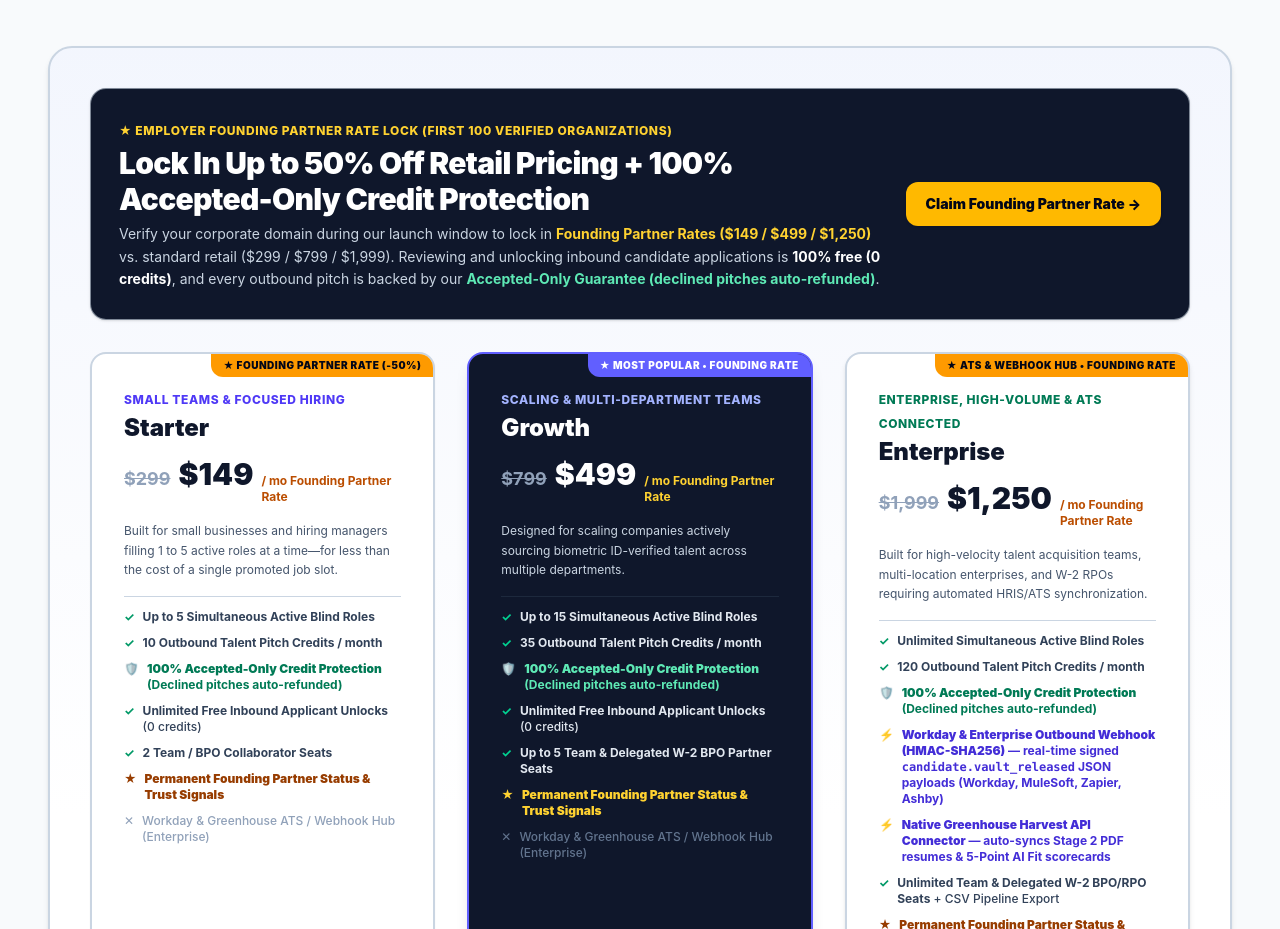
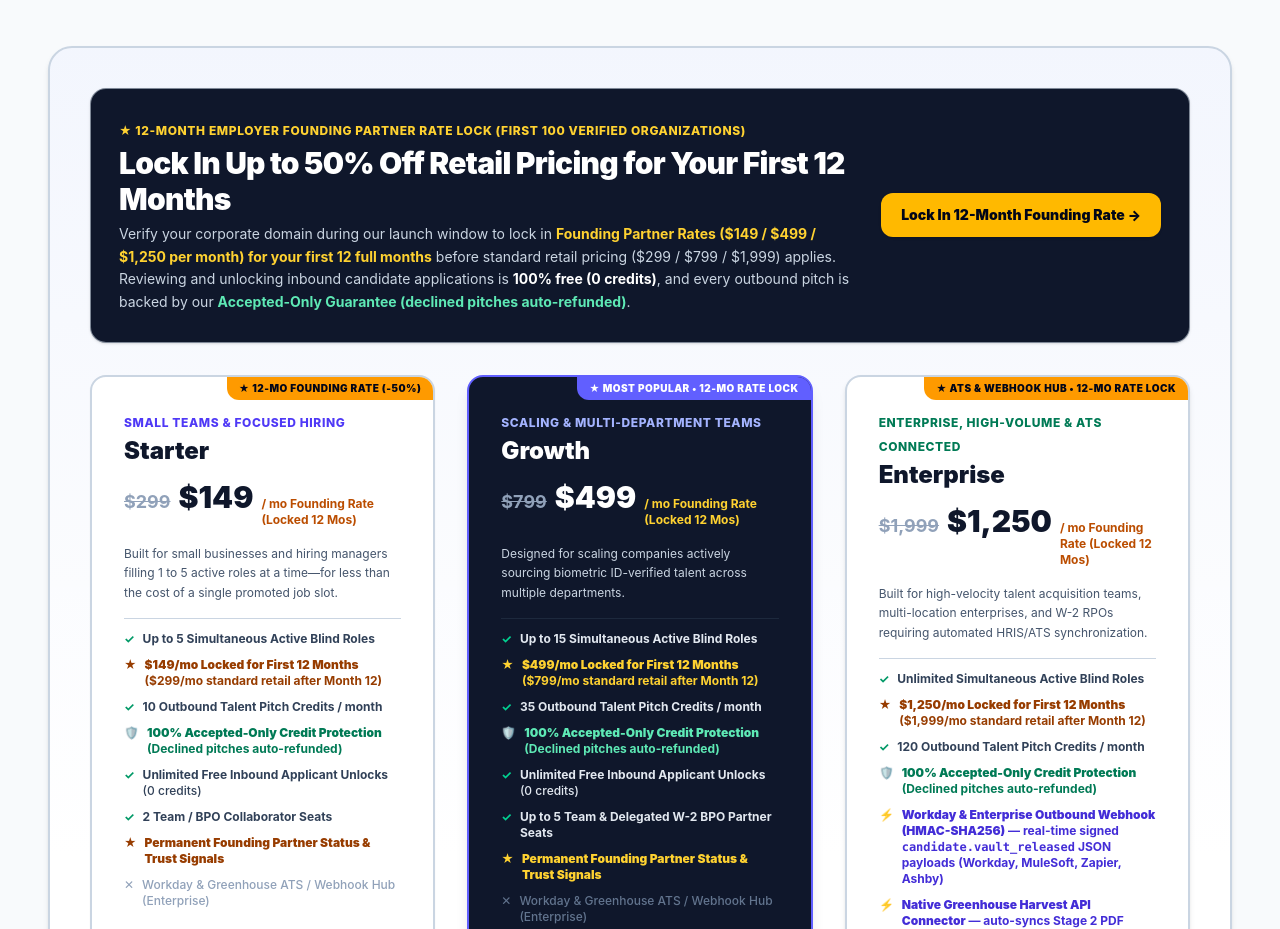
Before and after one commit to SpecialSauceIO/secure-job-board, a Next.js app: page /pricing in a window 1280 px wide. Shown: the part 1460-2389 px from the top of the page. Built offline with nearby package versions, Linux system fonts and the light colour scheme.

Commit message:
Add explicit 12-Month Founding Partner Rate Lock verbiage to public Pricing and Employer Billing pages

```diff
--- a/src/app/dashboard/employer/billing/page.tsx
+++ b/src/app/dashboard/employer/billing/page.tsx
@@ -316,7 +316,7 @@ export default function EmployerBillingPage() {
           <div className="space-y-4">
             <div className="flex items-center justify-between text-xs font-extrabold">
               <span className="text-amber-700">
-                ★ Free for 30 Days (Founding Partner)
+                ★ 12-Month Founding Partner Rate Lock
               </span>
               {activeTier === 'starter' && (
                 <span className="px-2 py-0.5 rounded bg-emerald-50 text-emerald-700 border border-emerald-300">
@@ -333,7 +333,7 @@ export default function EmployerBillingPage() {
                 <span className="text-base font-bold text-slate-400 line-through">$299</span>
                 <span className="text-3xl font-black text-slate-900">$149</span>
                 <span className="text-xs font-bold text-amber-700">
-                  / mo Founding Rate
+                  / mo Founding Rate (Locked 12 Mos)
                 </span>
               </div>
               <p className="text-xs text-slate-500 mt-2 leading-relaxed">
@@ -342,6 +342,9 @@ export default function EmployerBillingPage() {
             </div>
 
             <ul className="space-y-2.5 pt-4 border-t border-slate-300 text-xs text-slate-700 font-medium">
+              <li>
+                ★ <strong className="text-amber-800">$149/mo Locked for First 12 Months</strong> ($299/mo retail after)
+              </li>
               <li>
                 ✓ <strong>Up to 5 Simultaneous Active Blind Roles</strong>
               </li>
@@ -404,7 +407,7 @@ export default function EmployerBillingPage() {
                 <span className="text-base font-bold text-slate-400 line-through">$799</span>
                 <span className="text-3xl font-black text-white">$499</span>
                 <span className="text-xs font-bold text-amber-300">
-                  / mo Founding Rate
+                  / mo Founding Rate (Locked 12 Mos)
                 </span>
               </div>
               <p className="text-xs text-slate-300 mt-2 leading-relaxed">
@@ -413,6 +416,9 @@ export default function EmployerBillingPage() {
             </div>
 
             <ul className="space-y-2.5 pt-4 border-t border-slate-800 text-xs text-slate-200 font-medium">
+              <li>
+                ★ <strong className="text-amber-300">$499/mo Locked for First 12 Months</strong> ($799/mo retail after)
+              </li>
               <li>
                 ✓ <strong>Up to 15 Simultaneous Active Blind Roles</strong>
               </li>
@@ -477,7 +483,7 @@ export default function EmployerBillingPage() {
                 <span className="text-base font-bold text-slate-400 line-through">$1,999</span>
                 <span className="text-3xl font-black text-slate-900">$1,250</span>
                 <span className="text-xs font-bold text-amber-700">
-                  / mo Founding Rate
+                  / mo Founding Rate (Locked 12 Mos)
                 </span>
               </div>
               <p className="text-xs text-slate-500 mt-2 leading-relaxed">
@@ -486,6 +492,9 @@ export default function EmployerBillingPage() {
             </div>
 
             <ul className="space-y-2.5 pt-4 border-t border-slate-300 text-xs text-slate-700 font-medium">
+              <li>
+                ★ <strong className="text-amber-800">$1,250/mo Locked for First 12 Months</strong> ($1,999/mo retail after)
+              </li>
               <li>
                 ✓ <strong>Unlimited Simultaneous Active Blind Roles</strong>
               </li>
--- a/src/app/pricing/page.tsx
+++ b/src/app/pricing/page.tsx
@@ -233,13 +233,13 @@ export default function PricingMatrixPage() {
             <div className="rounded-2xl bg-slate-900 text-white p-6 sm:p-7 border border-slate-300/60 shadow-sm flex flex-col lg:flex-row lg:items-center justify-between gap-4">
               <div className="space-y-1.5">
                 <div className="inline-flex items-center gap-2 text-amber-300 text-xs font-extrabold uppercase tracking-wider">
-                  <span>★ Employer Founding Partner Rate Lock (First 100 Verified Organizations)</span>
+                  <span>★ 12-Month Employer Founding Partner Rate Lock (First 100 Verified Organizations)</span>
                 </div>
                 <h2 className="text-2xl sm:text-3xl font-black tracking-tight text-white">
-                  Lock In Up to 50% Off Retail Pricing + 100% Accepted-Only Credit Protection
+                  Lock In Up to 50% Off Retail Pricing for Your First 12 Months
                 </h2>
                 <p className="text-xs sm:text-sm text-slate-300 leading-relaxed max-w-3xl">
-                  Verify your corporate domain during our launch window to lock in <strong className="text-amber-300">Founding Partner Rates ($149 / $499 / $1,250)</strong> vs. standard retail ($299 / $799 / $1,999). Reviewing and unlocking inbound candidate applications is <strong className="text-white">100% free (0 credits)</strong>, and every outbound pitch is backed by our <strong className="text-emerald-300">Accepted-Only Guarantee (declined pitches auto-refunded)</strong>.
+                  Verify your corporate domain during our launch window to lock in <strong className="text-amber-300">Founding Partner Rates ($149 / $499 / $1,250 per month) for your first 12 full months</strong> before standard retail pricing ($299 / $799 / $1,999) applies. Reviewing and unlocking inbound candidate applications is <strong className="text-white">100% free (0 credits)</strong>, and every outbound pitch is backed by our <strong className="text-emerald-300">Accepted-Only Guarantee (declined pitches auto-refunded)</strong>.
                 </p>
               </div>
               <div className="shrink-0">
@@ -247,7 +247,7 @@ export default function PricingMatrixPage() {
                   href="/signup/employer"
                   className="inline-flex items-center justify-center px-5 py-3 rounded-xl bg-amber-400 hover:bg-amber-300 text-slate-950 text-xs sm:text-sm font-black transition-colors shadow-sm"
                 >
-                  Claim Founding Partner Rate →
+                  Lock In 12-Month Founding Rate →
                 </Link>
               </div>
             </div>
@@ -257,7 +257,7 @@ export default function PricingMatrixPage() {
               {/* Employer Tier 1: Starter ($149 Founding / $299 Retail) */}
               <div className="bg-white p-8 rounded-2xl border-2 border-slate-300 shadow-xs flex flex-col justify-between space-y-6 relative overflow-hidden">
                 <div className="absolute top-0 right-0 bg-amber-500 text-slate-950 text-[10px] font-black uppercase tracking-wider px-3 py-1 rounded-bl-xl">
-                  ★ Founding Partner Rate (-50%)
+                  ★ 12-Mo Founding Rate (-50%)
                 </div>
                 <div className="space-y-4">
                   <div>
@@ -270,7 +270,7 @@ export default function PricingMatrixPage() {
                     <div className="mt-3 flex items-baseline gap-2">
                       <span className="text-lg font-bold text-slate-400 line-through">$299</span>
                       <span className="text-3xl font-black text-slate-900">$149</span>
-                      <span className="text-xs font-bold text-amber-700">/ mo Founding Partner Rate</span>
+                      <span className="text-xs font-bold text-amber-700">/ mo Founding Rate (Locked 12 Mos)</span>
                     </div>
                   </div>
                   <p className="text-xs text-slate-600 leading-relaxed">
@@ -280,6 +280,10 @@ export default function PricingMatrixPage() {
                     <li className="flex items-start gap-2">
                       <span className="text-emerald-600 font-bold">✓</span>
                       <span><strong>Up to 5 Simultaneous Active Blind Roles</strong></span>
+                    </li>
+                    <li className="flex items-start gap-2 text-amber-800 font-bold">
+                      <span>★</span>
+                      <span><strong>$149/mo Locked for First 12 Months</strong> ($299/mo standard retail after Month 12)</span>
                     </li>
                     <li className="flex items-start gap-2">
                       <span className="text-emerald-600 font-bold">✓</span>
@@ -318,7 +322,7 @@ export default function PricingMatrixPage() {
               {/* Employer Tier 2: Growth ($499 Founding / $799 Retail) */}
               <div className="bg-slate-900 text-white p-8 rounded-2xl border-2 border-indigo-500 shadow-lg flex flex-col justify-between space-y-6 relative overflow-hidden">
                 <div className="absolute top-0 right-0 bg-indigo-500 text-white text-[10px] font-black uppercase tracking-wider px-3 py-1 rounded-bl-xl">
-                  ★ Most Popular • Founding Rate
+                  ★ Most Popular • 12-Mo Rate Lock
                 </div>
                 <div className="space-y-4">
                   <div>
@@ -331,7 +335,7 @@ export default function PricingMatrixPage() {
                     <div className="mt-3 flex items-baseline gap-2">
                       <span className="text-lg font-bold text-slate-400 line-through">$799</span>
                       <span className="text-3xl font-black text-white">$499</span>
-                      <span className="text-xs font-bold text-amber-300">/ mo Founding Partner Rate</span>
+                      <span className="text-xs font-bold text-amber-300">/ mo Founding Rate (Locked 12 Mos)</span>
                     </div>
                   </div>
                   <p className="text-xs text-slate-300 leading-relaxed">
@@ -341,6 +345,10 @@ export default function PricingMatrixPage() {
                     <li className="flex items-start gap-2">
                       <span className="text-emerald-400 font-bold">✓</span>
                       <span><strong>Up to 15 Simultaneous Active Blind Roles</strong></span>
+                    </li>
+                    <li className="flex items-start gap-2 text-amber-300 font-bold">
+                      <span>★</span>
+                      <span><strong>$499/mo Locked for First 12 Months</strong> ($799/mo standard retail after Month 12)</span>
                     </li>
                     <li className="flex items-start gap-2">
                       <span className="text-emerald-400 font-bold">✓</span>
@@ -379,7 +387,7 @@ export default function PricingMatrixPage() {
               {/* Employer Tier 3: Enterprise ($1,250 Founding / $1,999 Retail) */}
               <div className="bg-white p-8 rounded-2xl border-2 border-slate-300 shadow-md flex flex-col justify-between space-y-6 relative overflow-hidden">
                 <div className="absolute top-0 right-0 bg-amber-500 text-slate-950 text-[10px] font-black uppercase tracking-wider px-3 py-1 rounded-bl-xl">
-                  ★ ATS &amp; Webhook Hub • Founding Rate
+                  ★ ATS &amp; Webhook Hub • 12-Mo Rate Lock
                 </div>
                 <div className="space-y-4">
                   <div>
@@ -392,7 +400,7 @@ export default function PricingMatrixPage() {
                     <div className="mt-3 flex items-baseline gap-2">
                       <span className="text-lg font-bold text-slate-400 line-through">$1,999</span>
                       <span className="text-3xl font-black text-slate-900">$1,250</span>
-                      <span className="text-xs font-bold text-amber-700">/ mo Founding Partner Rate</span>
+                      <span className="text-xs font-bold text-amber-700">/ mo Founding Rate (Locked 12 Mos)</span>
                     </div>
                   </div>
                   <p className="text-xs text-slate-600 leading-relaxed">
@@ -402,6 +410,10 @@ export default function PricingMatrixPage() {
                     <li className="flex items-start gap-2">
                       <span className="text-emerald-600 font-bold">✓</span>
                       <span><strong>Unlimited Simultaneous Active Blind Roles</strong></span>
+                    </li>
+                    <li className="flex items-start gap-2 text-amber-800 font-bold">
+                      <span>★</span>
+                      <span><strong>$1,250/mo Locked for First 12 Months</strong> ($1,999/mo standard retail after Month 12)</span>
                     </li>
                     <li className="flex items-start gap-2">
                       <span className="text-emerald-600 font-bold">✓</span>
```
